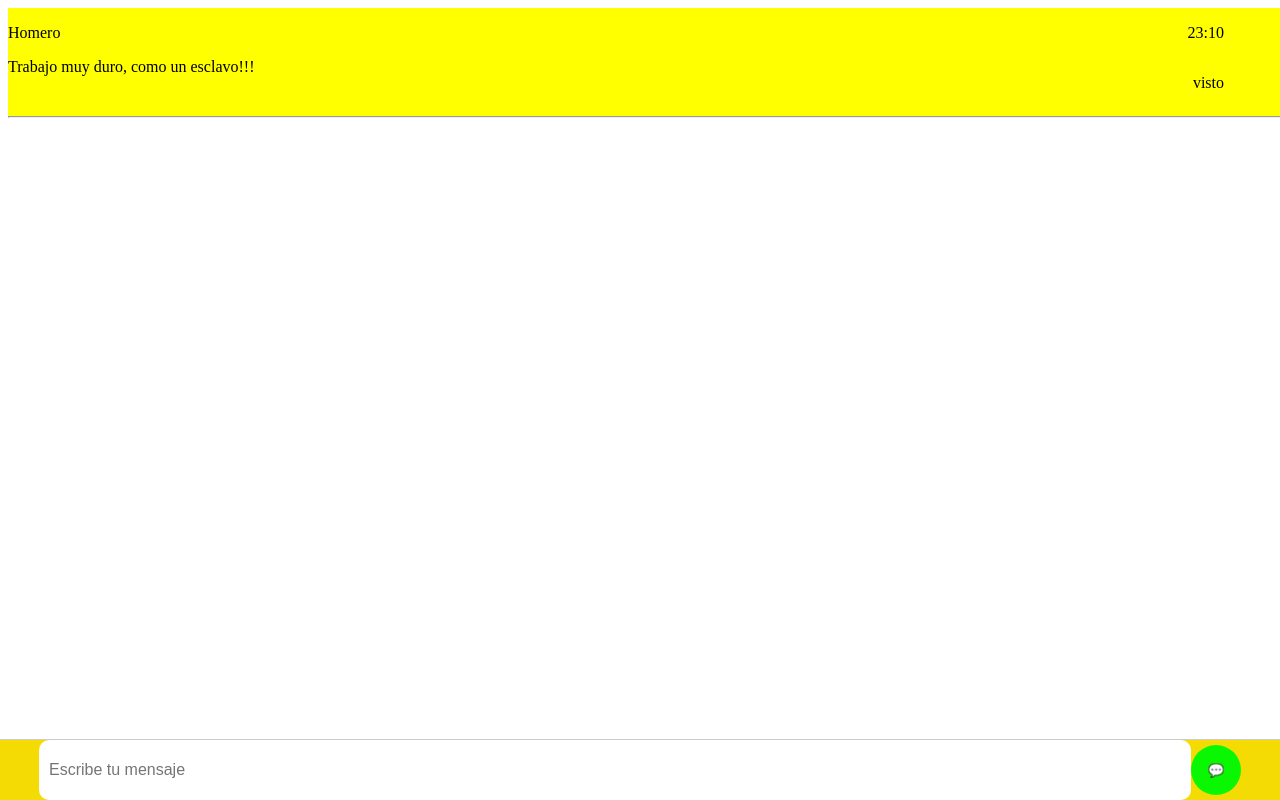
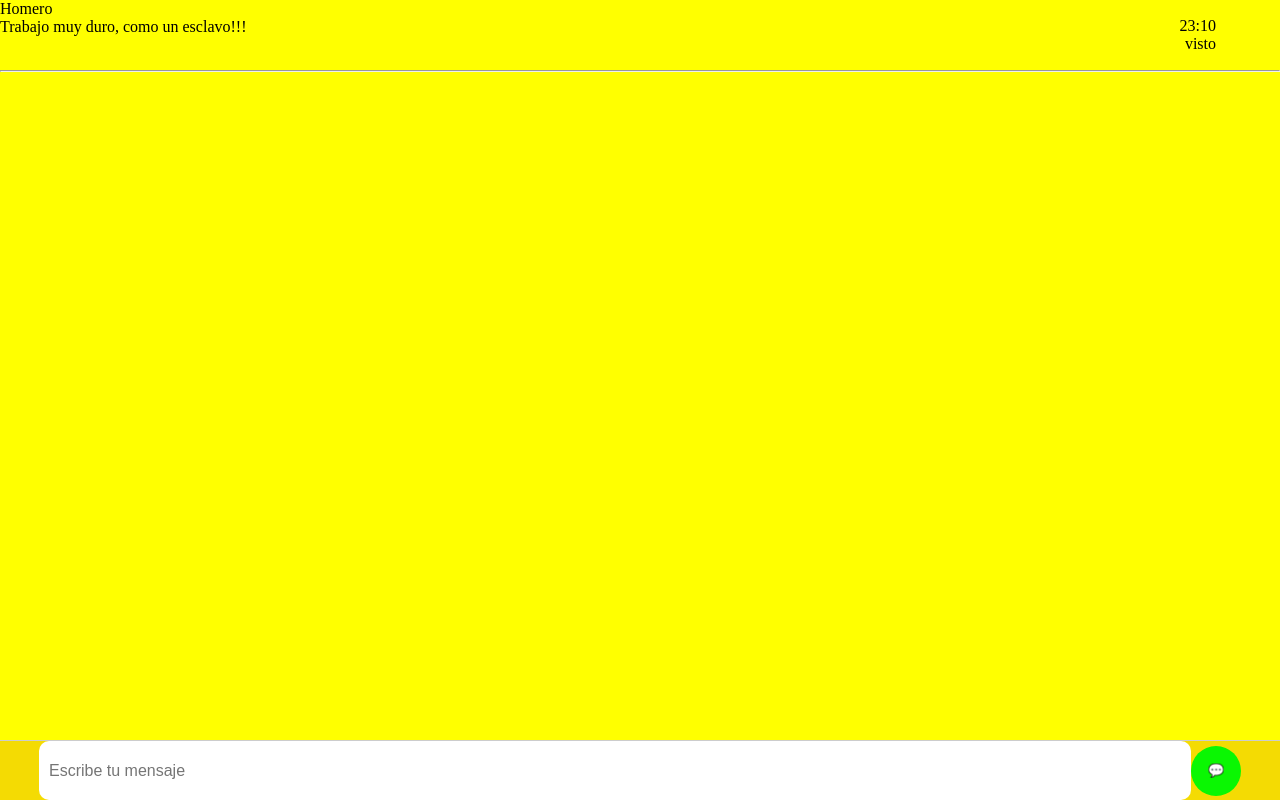
Before and after one commit to Ulises-villalba/TRABAJO-FINAL-SIMPLE, a React (Vite) app: page /contact/1 in a window 1280 px wide. Built offline with nearby package versions, Linux system fonts and the light colour scheme.

Commit message:
ultima-actualizacion

```diff
--- a/src/Screens/ChatScreen/ChatScreen.css
+++ b/src/Screens/ChatScreen/ChatScreen.css
@@ -1,7 +1,11 @@
 
 .chat-screen {
+    display: flex;
+    flex-direction: column;
     background-color: yellow;
-    width: 100vw;
+    height: 100vh;
+    max-height: 100vh;
+
 }
 .buttom-send {
     background-color: #0af702;
@@ -17,7 +21,7 @@
     /* align-items: center; */
     justify-content: space-between;
     width: 95%;
-    height: 100%;
+    height: 70px;
 }
 .contact-text-info {
     display: flex;
@@ -41,10 +45,9 @@
     height: 60px;
     align-items: center;
     justify-content: center;
-    position: fixed;
-    bottom: 0;
-    left: 0;
-
     background-color: #f4db03;
     border-top: 1px solid #ccc;
 }
+.chat-container {
+    flex: 1;
+}
--- a/src/Screens/ChatScreen/ChatScreen.jsx
+++ b/src/Screens/ChatScreen/ChatScreen.jsx
@@ -8,9 +8,9 @@ import './ChatScreen.css';
 
 const ChatScreen = () => {
     const { contact_id } = useParams();
-    let contact_selected= null
-    for( const contact of contacts){
-        if(Number(contact.id) === Number(contact_id)){
+    let contact_selected = null
+    for (const contact of contacts) {
+        if (Number(contact.id) === Number(contact_id)) {
             contact_selected = contact
         }
     }
@@ -28,12 +28,13 @@ const ChatScreen = () => {
             texto: message,
             status: 'no-visto'
         }
-        const new_messages= [...messages]
+        const new_messages = [...messages]
         new_messages.push(newMessage)
         setMessages(new_messages)
     }
     return (
         <div className='chat-screen'>
+            <div className='chat-container'>
                 {messages.map(message => {
                     return (
                         <>
@@ -55,7 +56,9 @@ const ChatScreen = () => {
                         </>
 
                     )
-        } )}
+                })}
+            </div>
+
             <form className='input-section' onSubmit={handleSubmitNewMessage}>
                 <input className='input-chat' type="text" placeholder='Escribe tu mensaje' id='message' name='message' />
                 <button className='buttom-send' type='submit'> 💬 </button>
--- /dev/null
+++ b/src/index.css
@@ -0,0 +1,6 @@
+* {
+    margin: 0;
+    padding: 0;
+    box-sizing: border-box;
+    /* border: 1px red solid; */
+}
--- a/src/main.jsx
+++ b/src/main.jsx
@@ -2,6 +2,7 @@ import React from 'react'
 import { createRoot } from 'react-dom/client'
 import App from './App.jsx'
 import { BrowserRouter } from 'react-router'
+import './index.css'
 
 createRoot(document.getElementById('root')).render(
     <BrowserRouter>
```
Lines whose indentation alone changed are shown as unchanged.
